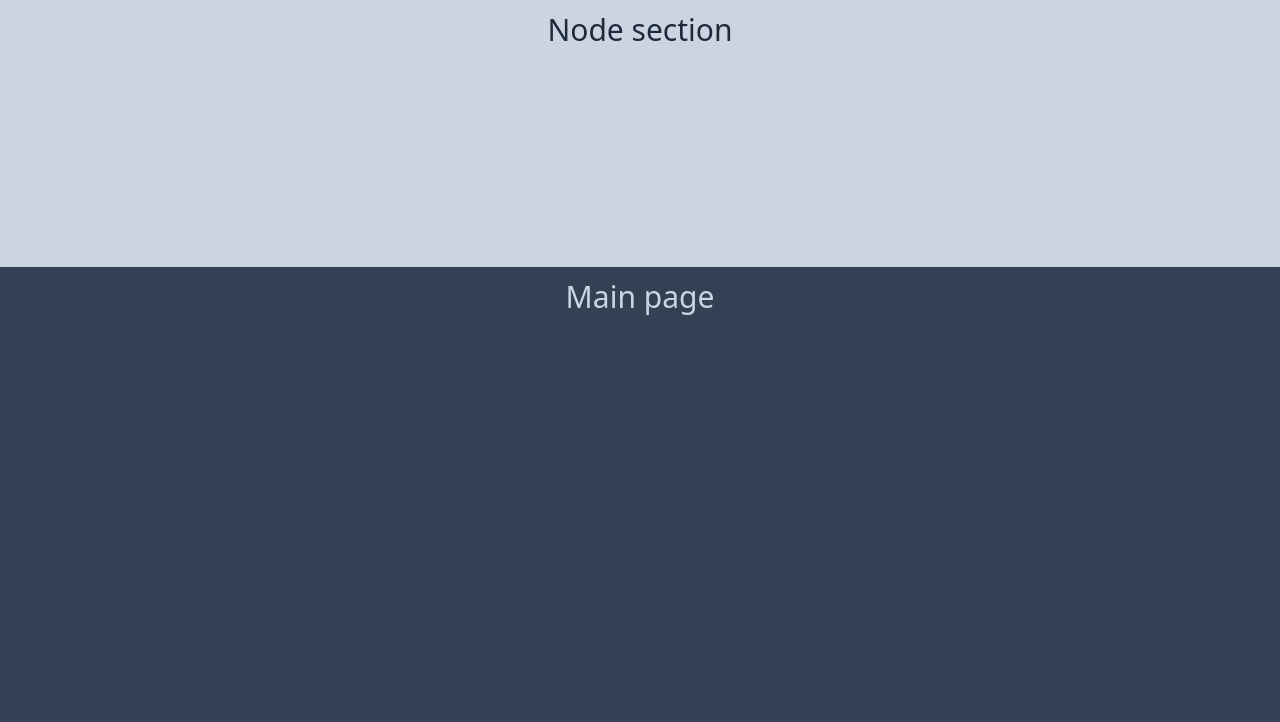
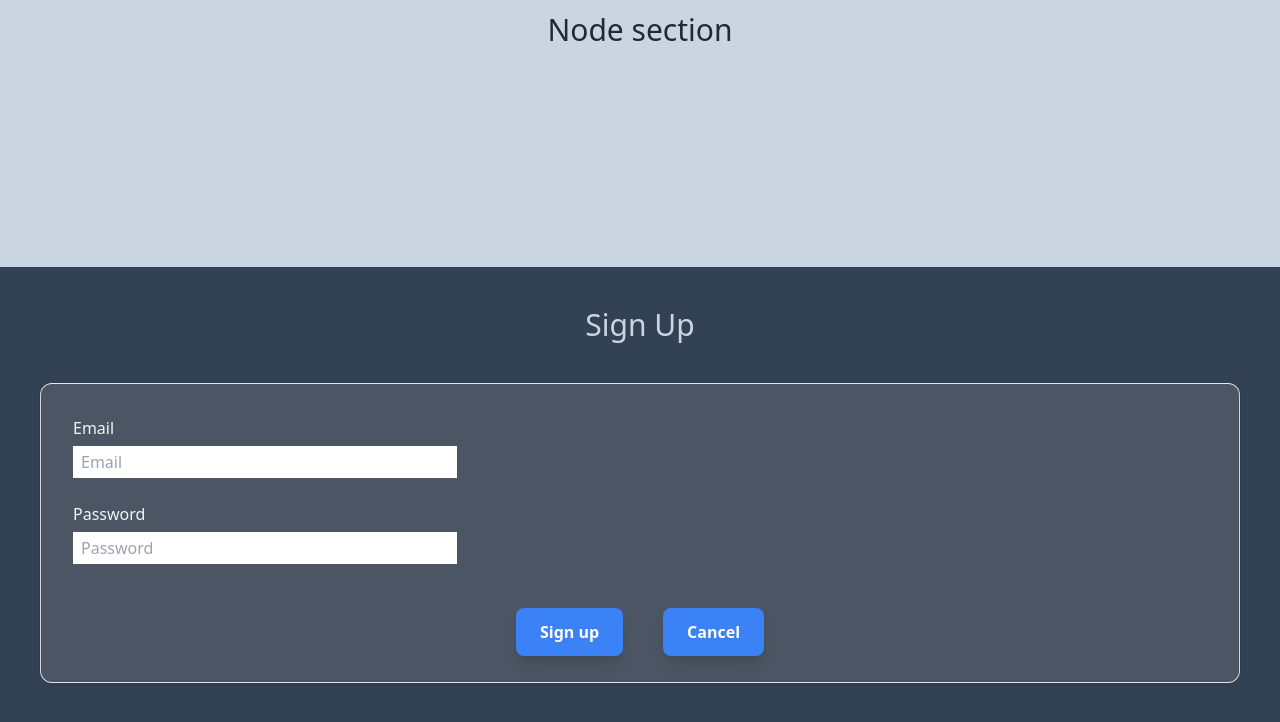
Before and after one commit to prateekpm123/EcommerceFrontEnd, a React (Vite) app: page / in a window 1280 px wide. Shown: the top 722 px of the page. Built offline with nearby package versions, Linux system fonts and the light colour scheme.

Commit message:
Completed the UI for the Signup Page. Need to add routing next.

```diff
--- /dev/null
+++ b/src/components/ui/card.tsx
@@ -0,0 +1,76 @@
+import * as React from "react"
+
+import { cn } from "@/lib/utils"
+
+const Card = React.forwardRef<
+  HTMLDivElement,
+  React.HTMLAttributes<HTMLDivElement>
+>(({ className, ...props }, ref) => (
+  <div
+    ref={ref}
+    className={cn(
+      "rounded-xl border bg-card text-card-foreground shadow",
+      className
+    )}
+    {...props}
+  />
+))
+Card.displayName = "Card"
+
+const CardHeader = React.forwardRef<
+  HTMLDivElement,
+  React.HTMLAttributes<HTMLDivElement>
+>(({ className, ...props }, ref) => (
+  <div
+    ref={ref}
+    className={cn("flex flex-col space-y-1.5 p-6", className)}
+    {...props}
+  />
+))
+CardHeader.displayName = "CardHeader"
+
+const CardTitle = React.forwardRef<
+  HTMLParagraphElement,
+  React.HTMLAttributes<HTMLHeadingElement>
+>(({ className, ...props }, ref) => (
+  <h3
+    ref={ref}
+    className={cn("font-semibold leading-none tracking-tight", className)}
+    {...props}
+  />
+))
+CardTitle.displayName = "CardTitle"
+
+const CardDescription = React.forwardRef<
+  HTMLParagraphElement,
+  React.HTMLAttributes<HTMLParagraphElement>
+>(({ className, ...props }, ref) => (
+  <p
+    ref={ref}
+    className={cn("text-sm text-muted-foreground", className)}
+    {...props}
+  />
+))
+CardDescription.displayName = "CardDescription"
+
+const CardContent = React.forwardRef<
+  HTMLDivElement,
+  React.HTMLAttributes<HTMLDivElement>
+>(({ className, ...props }, ref) => (
+  <div ref={ref} className={cn("p-6 pt-0", className)} {...props} />
+))
+CardContent.displayName = "CardContent"
+
+const CardFooter = React.forwardRef<
+  HTMLDivElement,
+  React.HTMLAttributes<HTMLDivElement>
+>(({ className, ...props }, ref) => (
+  <div
+    ref={ref}
+    className={cn("flex items-center p-6 pt-0", className)}
+    {...props}
+  />
+))
+CardFooter.displayName = "CardFooter"
+
+export { Card, CardHeader, CardFooter, CardTitle, CardDescription, CardContent }
--- /dev/null
+++ b/src/models/BaseHtmlDataObject.ts
@@ -0,0 +1,12 @@
+class BaseHtmlDataObject {
+    public id: string;
+    public name: string;
+    public className?: string;
+    constructor(id: string, name: string, className?:string) {
+        this.id = id;
+        this.name = name;
+        this.className = className;
+    }
+}
+
+export default BaseHtmlDataObject;
--- /dev/null
+++ b/src/models/ButtonDataObject.ts
@@ -0,0 +1,9 @@
+import BaseHtmlDataObject from "./BaseHtmlDataObject";
+
+class ButtonDataObject extends BaseHtmlDataObject {
+  constructor(id: string, name: string) {
+    super(id, name);
+  }
+}
+
+export default ButtonDataObject;
--- /dev/null
+++ b/src/models/InputDataObject.ts
@@ -0,0 +1,11 @@
+import BaseHtmlDataObject from "./BaseHtmlDataObject";
+
+class InputDataObjects extends BaseHtmlDataObject {
+  public placeHolder: string;
+  constructor(id: string, name: string, placeHolder: string) {
+    super(id, name);
+    this.placeHolder = placeHolder;
+  }
+}
+
+export default InputDataObjects;
--- a/src/pages/MainPageSection.tsx
+++ b/src/pages/MainPageSection.tsx
@@ -1,8 +1,12 @@
+import SignUp from "./SignUp/SignUp";
 
 function MainPageSection() {
     return (
         <div className="h-1/2 w-full bg-inherit">
-            <h1 className="text-3xl text-slate-300 pt-3">Main page</h1>
+            {/* <h1 className="text-3xl text-slate-300 pt-3">Main page</h1> */}
+            <SignUp>
+            </SignUp>
+
         </div>
     )
 }
--- /dev/null
+++ b/src/pages/SignUp/SignUp.tsx
@@ -0,0 +1,28 @@
+import P_EmptyCard from "@/projectComponents/EmptyCard";
+import Input from "@/projectComponents/Input";
+import PrimaryButton from "@/projectComponents/PrimaryButton";
+// import { useRef } from "react";
+// import { useRef } from "react";
+
+function SignUp() {
+  // const emailRef = useRef();
+  // const passRef = useRef();
+
+  return (
+    <div className="h-full">
+      <h1 className="text-3xl text-slate-300 pt-10">Sign Up</h1>
+      <P_EmptyCard>
+        <Input id="signEmailId" name="Email" placeHolder="Email here"></Input>
+        <Input
+          id="signPasswordId"
+          name="Password"
+          placeHolder="Password here"
+        ></Input>
+        <PrimaryButton id="signUpButton" name="Sign up" className="m-5"></PrimaryButton>
+        <PrimaryButton id="cancelButton" name="Cancel" className="m-5"></PrimaryButton>
+      </P_EmptyCard>
+    </div>
+  );
+}
+
+export default SignUp;
--- /dev/null
+++ b/src/projectComponents/EmptyCard.tsx
@@ -0,0 +1,16 @@
+import { Card } from "@/components/ui/card";
+import { ReactNode } from "react";
+
+interface MyComponentProps {
+  children: ReactNode; // Ensure children are included in the props
+}
+
+const P_EmptyCard: React.FC<MyComponentProps> = ({ children }) => {
+  return (
+    <Card className="m-10 border-x-gray-300 bg-gray-600 h-3/4 p-8">
+      <>{children}</>
+    </Card>
+  );
+};
+
+export default P_EmptyCard;
--- /dev/null
+++ b/src/projectComponents/Input.tsx
@@ -0,0 +1,14 @@
+import InputDataObjects from "@/models/InputDataObject";
+
+const Input = (props: InputDataObjects) => {
+  return (
+    <div className="grid w-full max-w-sm items-left gap-1.5 pb-6">
+      <p typeof={props.name} className="text-slate-100 text-left">
+        {props.name}
+      </p>
+      <input className="pt-1 pb-1 pl-2" type={props.name} id={props.id} placeholder={props.name} />
+    </div>
+  );
+};
+
+export default Input;
--- /dev/null
+++ b/src/projectComponents/PrimaryButton.tsx
@@ -0,0 +1,13 @@
+import ButtonDataObject from "@/models/ButtonDataObject";
+
+const PrimaryButton = (props: ButtonDataObject) => {
+  const primaryButtonCls = "relative px-6 py-3 font-bold text-white transition-all duration-300 ease-in-out transform bg-blue-500 rounded-lg hover:bg-blue-600 hover:scale-105 focus:outline-none focus:ring-4 focus:ring-blue-400 focus:ring-opacity-75 shadow-lg hover:shadow-blue-500/50 ";
+  const finalCss = primaryButtonCls + props.className;
+  return (
+    <button className={finalCss}>
+      {props.name}
+    </button>
+  );
+};
+
+export default PrimaryButton;
--- /dev/null
+++ b/src/projectComponents/SecondaryButton.tsx
@@ -0,0 +1,9 @@
+const SecondaryButton = () => {
+  return (
+    <button className="relative px-6 py-3 font-bold text-white transition-all duration-300 ease-in-out transform bg-red-500 rounded-lg hover:bg-red-600 hover:scale-105 focus:outline-none focus:ring-4 focus:ring-red-400 focus:ring-opacity-75 shadow-lg hover:shadow-red-500/50">
+      Glowing Red Button
+    </button>
+  );
+};
+
+export default SecondaryButton;
```
